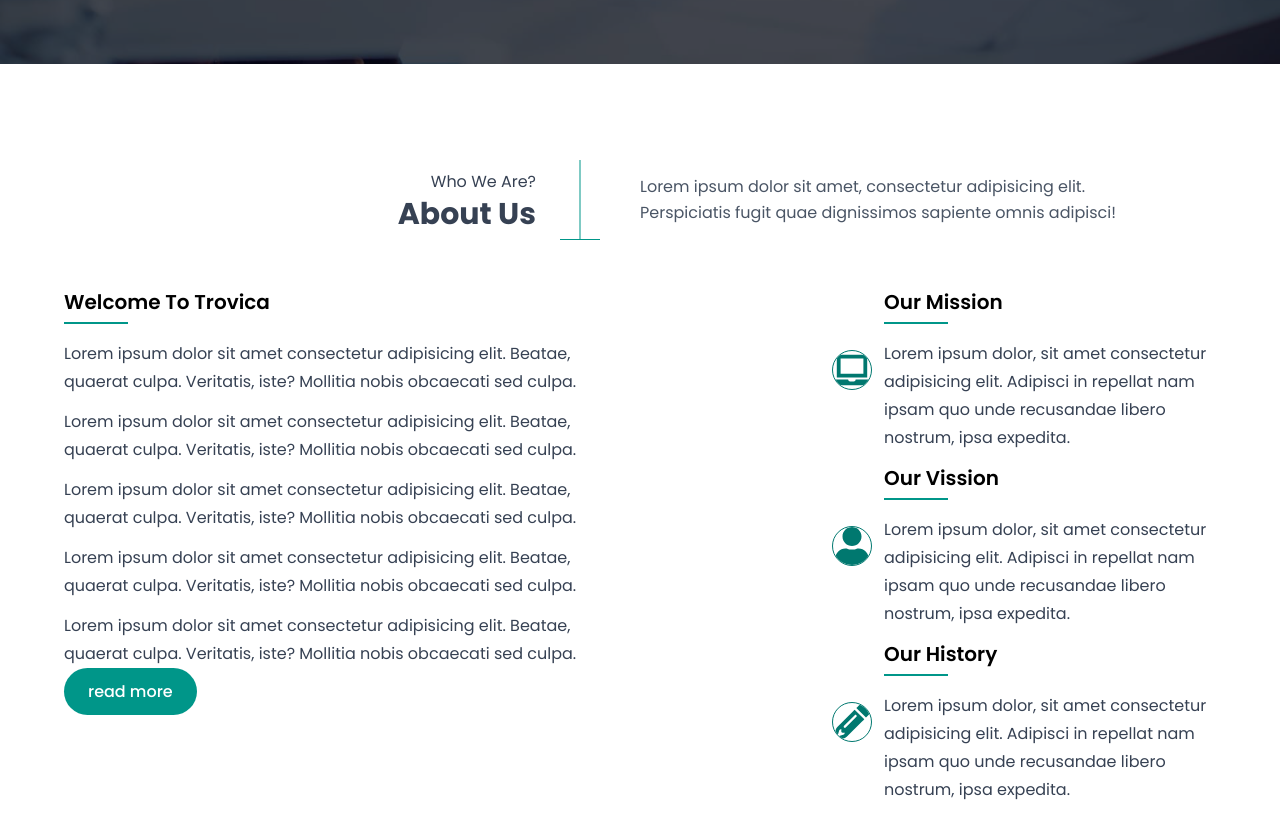
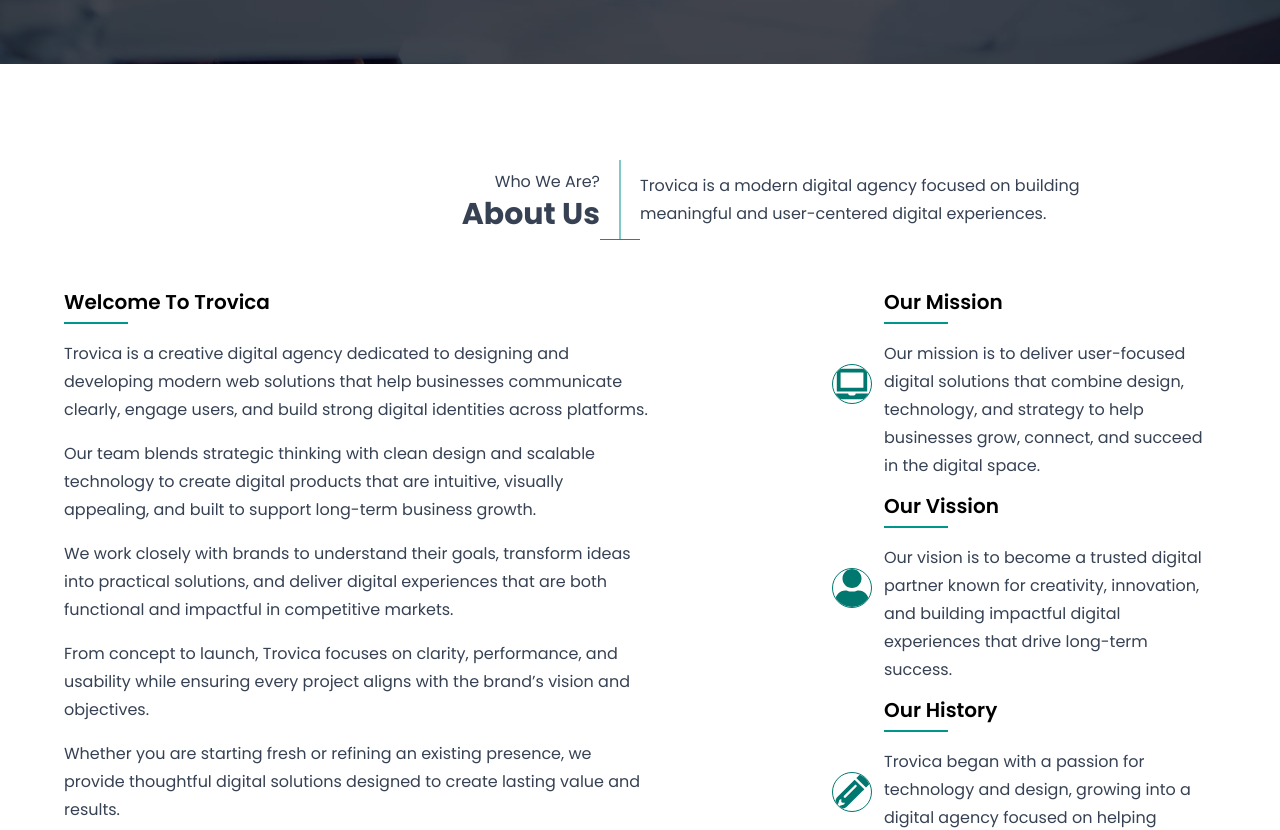
Before and after one commit to geliettech/trovica, a React (Vite) app: page / in a window 1280 px wide. Shown: the part 860-1690 px from the top of the page. Built offline with nearby package versions, Linux system fonts and the light colour scheme.

Commit message:
start about structuring

```diff
--- a/src/components/home/About.jsx
+++ b/src/components/home/About.jsx
@@ -15,32 +15,33 @@
           {/*  Left Content  */}
           <div className="flex-2">
             <h4 className="page-title">welcome to Trovica</h4>
-            <p className="blackText__paragraph font-normal mb-3 pr-52">
-              Lorem ipsum dolor sit amet consectetur adipisicing elit. Beatae,
-              quaerat culpa. Veritatis, iste? Mollitia nobis obcaecati sed
-              culpa.
+            <p className="blackText__paragraph font-normal mb-4 pr-46">
+              Trovica is a creative digital agency dedicated to designing and
+              developing modern web solutions that help businesses communicate
+              clearly, engage users, and build strong digital identities across
+              platforms.
             </p>
-            <p className="blackText__paragraph font-normal mb-3 pr-52">
-              Lorem ipsum dolor sit amet consectetur adipisicing elit. Beatae,
-              quaerat culpa. Veritatis, iste? Mollitia nobis obcaecati sed
-              culpa.
+            <p className="blackText__paragraph font-normal mb-4 pr-46">
+              Our team blends strategic thinking with clean design and scalable
+              technology to create digital products that are intuitive, visually
+              appealing, and built to support long-term business growth.
             </p>
-            <p className="blackText__paragraph font-normal mb-3 pr-52">
-              Lorem ipsum dolor sit amet consectetur adipisicing elit. Beatae,
-              quaerat culpa. Veritatis, iste? Mollitia nobis obcaecati sed
-              culpa.
+            <p className="blackText__paragraph font-normal mb-4 pr-46">
+              We work closely with brands to understand their goals, transform
+              ideas into practical solutions, and deliver digital experiences
+              that are both functional and impactful in competitive markets.
             </p>
-            <p className="blackText__paragraph font-normal mb-3 pr-52">
-              Lorem ipsum dolor sit amet consectetur adipisicing elit. Beatae,
-              quaerat culpa. Veritatis, iste? Mollitia nobis obcaecati sed
-              culpa.
+            <p className="blackText__paragraph font-normal mb-4 pr-46">
+              From concept to launch, Trovica focuses on clarity, performance,
+              and usability while ensuring every project aligns with the brand’s
+              vision and objectives.
             </p>
-            <p className="blackText__paragraph font-normal mb-3 pr-52">
-              Lorem ipsum dolor sit amet consectetur adipisicing elit. Beatae,
-              quaerat culpa. Veritatis, iste? Mollitia nobis obcaecati sed
-              culpa.
+            <p className="blackText__paragraph font-normal mb-4 pr-46">
+              Whether you are starting fresh or refining an existing presence,
+              we provide thoughtful digital solutions designed to create lasting
+              value and results.
             </p>
-            <Link to="/about" className="btn-primary transformation">
+            <Link to="/about" className="inline-flex items-center justify-center uppercase btn-primary rounded transformation">
               read more
             </Link>
           </div>
@@ -54,9 +55,9 @@
               <div className="single-about-content">
                 <h4 className="page-title">our mission</h4>
                 <p className="blackText__paragraph font-normal">
-                  Lorem ipsum dolor, sit amet consectetur adipisicing elit.
-                  Adipisci in repellat nam ipsam quo unde recusandae libero
-                  nostrum, ipsa expedita.
+                  Our mission is to deliver user-focused digital solutions that
+                  combine design, technology, and strategy to help businesses
+                  grow, connect, and succeed in the digital space.
                 </p>
               </div>
             </div>
@@ -67,9 +68,9 @@
               <div className="single-about-content">
                 <h4 className="page-title">our Vission</h4>
                 <p className="blackText__paragraph font-normal">
-                  Lorem ipsum dolor, sit amet consectetur adipisicing elit.
-                  Adipisci in repellat nam ipsam quo unde recusandae libero
-                  nostrum, ipsa expedita.
+                  Our vision is to become a trusted digital partner known for
+                  creativity, innovation, and building impactful digital
+                  experiences that drive long-term success.
                 </p>
               </div>
             </div>
@@ -80,9 +81,9 @@
               <div className="single-about-content">
                 <h4 className="page-title">our History</h4>
                 <p className="blackText__paragraph font-normal">
-                  Lorem ipsum dolor, sit amet consectetur adipisicing elit.
-                  Adipisci in repellat nam ipsam quo unde recusandae libero
-                  nostrum, ipsa expedita.
+                  Trovica began with a passion for technology and design,
+                  growing into a digital agency focused on helping brands adapt,
+                  evolve, and thrive in the modern digital world.
                 </p>
               </div>
             </div>
--- a/src/components/home/heading.jsx
+++ b/src/components/home/heading.jsx
@@ -1,13 +1,17 @@
 const HeadingSection = () => {
   return (
     <section className="py-6">
-      <div className="container flex justify-end gap-10">
+      <div className="container flex justify-end">
         {/* LEFT GROUP (heading + line) */}
-        <div className="flex items-center gap-6">
+        <div className="flex items-center">
           {/* Text */}
           <div className="text-right">
-            <p className="blackText__paragraph block capitalize font-normal text-base">Who We Are?</p>
-            <h2 className="capitalize font-bold text-3xl text-gray-700">About Us</h2>
+            <p className="blackText__paragraph block capitalize font-normal text-base">
+              Who We Are?
+            </p>
+            <h2 className="capitalize font-bold text-3xl text-gray-700">
+              About Us
+            </h2>
           </div>
 
           {/* Line (pseudo elements) */}
@@ -40,9 +44,9 @@
         </div>
 
         {/* RIGHT TEXT */}
-        <p className="max-w-lg text-gray-600 leading-relaxed self-center">
-          Lorem ipsum dolor sit amet, consectetur adipisicing elit. Perspiciatis
-          fugit quae dignissimos sapiente omnis adipisci!
+        <p className="max-w-lg blackText__paragraph font-normal self-center">
+          Trovica is a modern digital agency focused on building meaningful and
+          user-centered digital experiences.
         </p>
       </div>
     </section>
```
